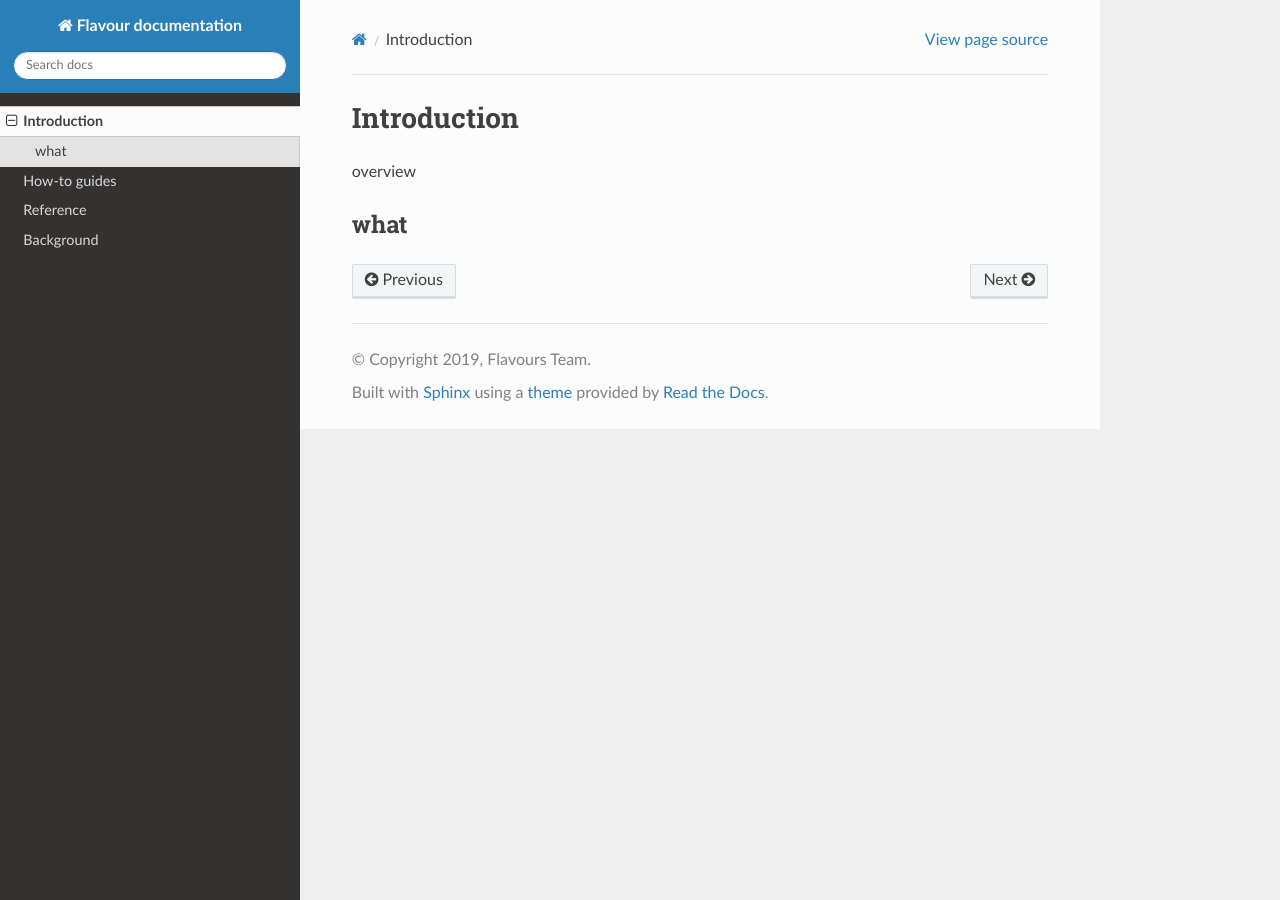
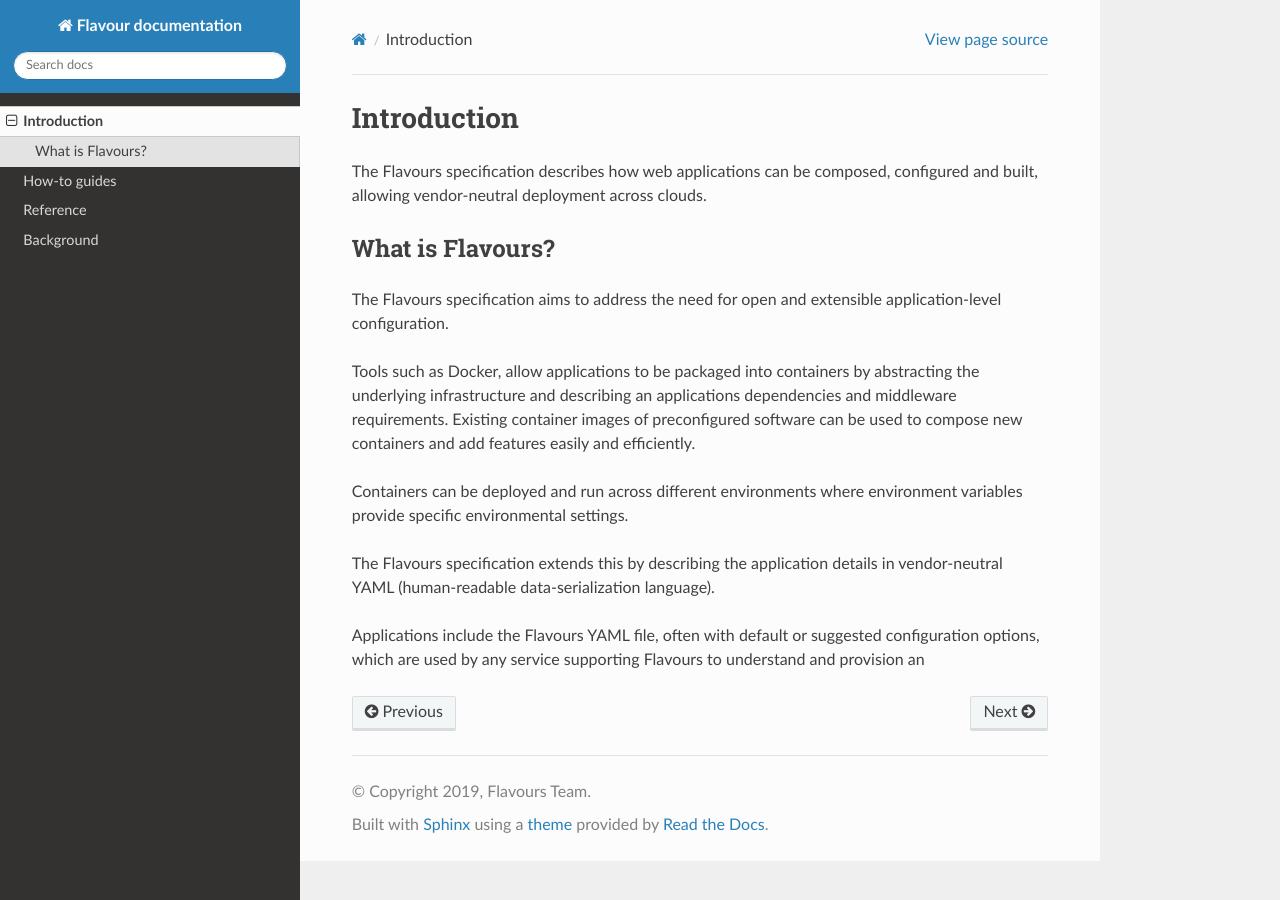
Before and after one commit to flavours/documentation, a Sphinx documentation site: the page built from docs/introduction/index.rst, in a window 1280 px wide. Built offline with Sphinx 7.4.7 and the Read the Docs theme 2.0.0, drawn with Linux system fonts in a browser that asks for light colours.

Commit message:
more rewrites

```diff
--- a/docs/introduction/index.rst
+++ b/docs/introduction/index.rst
@@ -5,9 +5,17 @@
 Introduction
 #################
 
-overview
+The Flavours specification describes how web applications can be composed, configured and built, allowing vendor-neutral deployment across clouds.
 
+What is Flavours?
+=================
 
+The Flavours specification aims to address the need for open and extensible application-level configuration.
 
-what
-=========
+Tools such as Docker, allow applications to be packaged into containers by abstracting the underlying infrastructure and describing an applications dependencies and middleware requirements. Existing container images of preconfigured software can be used to compose new containers and add features easily and efficiently.
+
+Containers can be deployed and run across different environments where environment variables provide specific environmental settings.
+
+The Flavours specification extends this by describing the application details in vendor-neutral YAML (human-readable data-serialization language).
+
+Applications include the Flavours YAML file, often with default or suggested configuration options, which are used by any service supporting Flavours to understand and provision an
```
Also changed, not shown: docs/background/index.rst (+15 -0 lines), docs/index.rst (+2 -11 lines), docs/reference/index.rst (+13 -0 lines).
